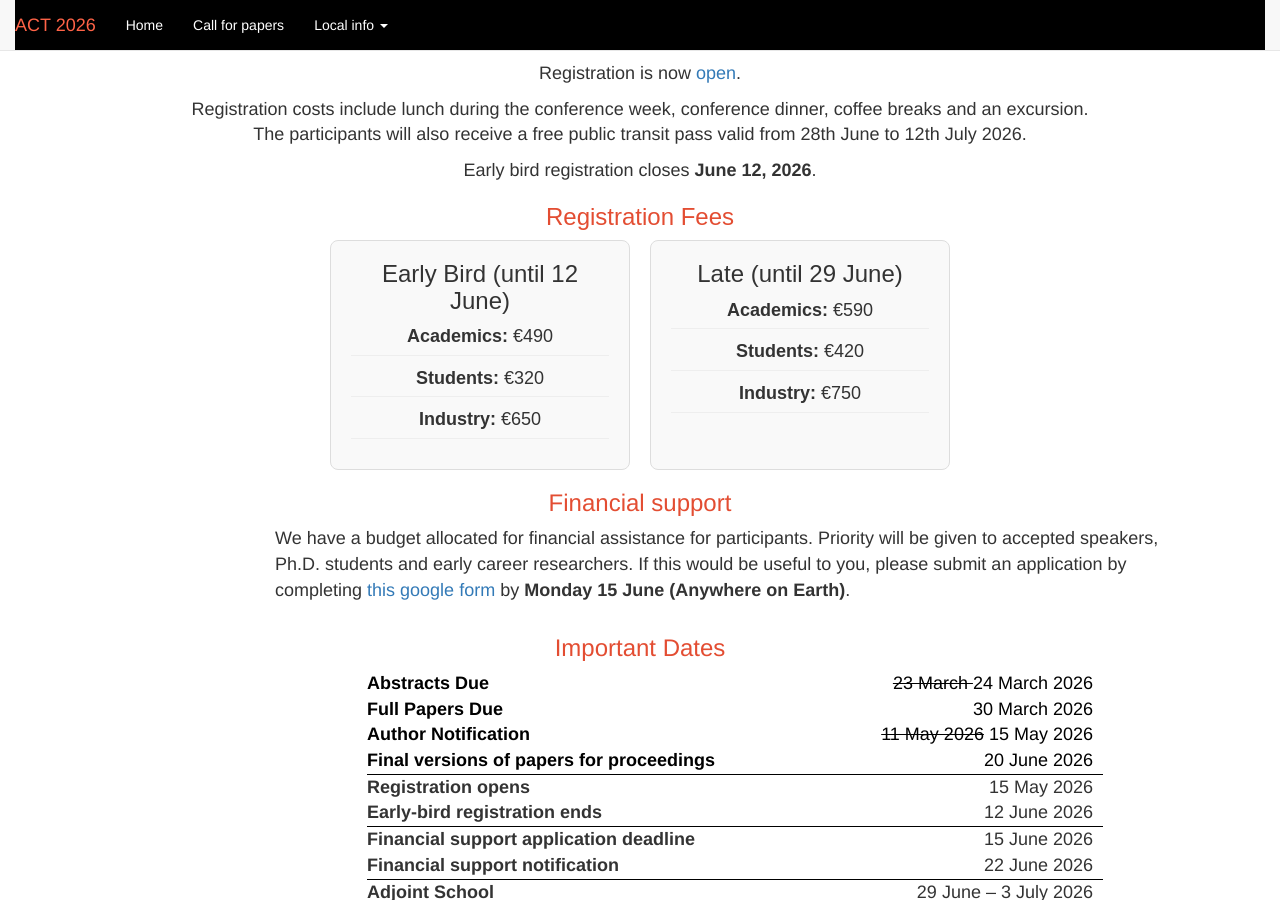
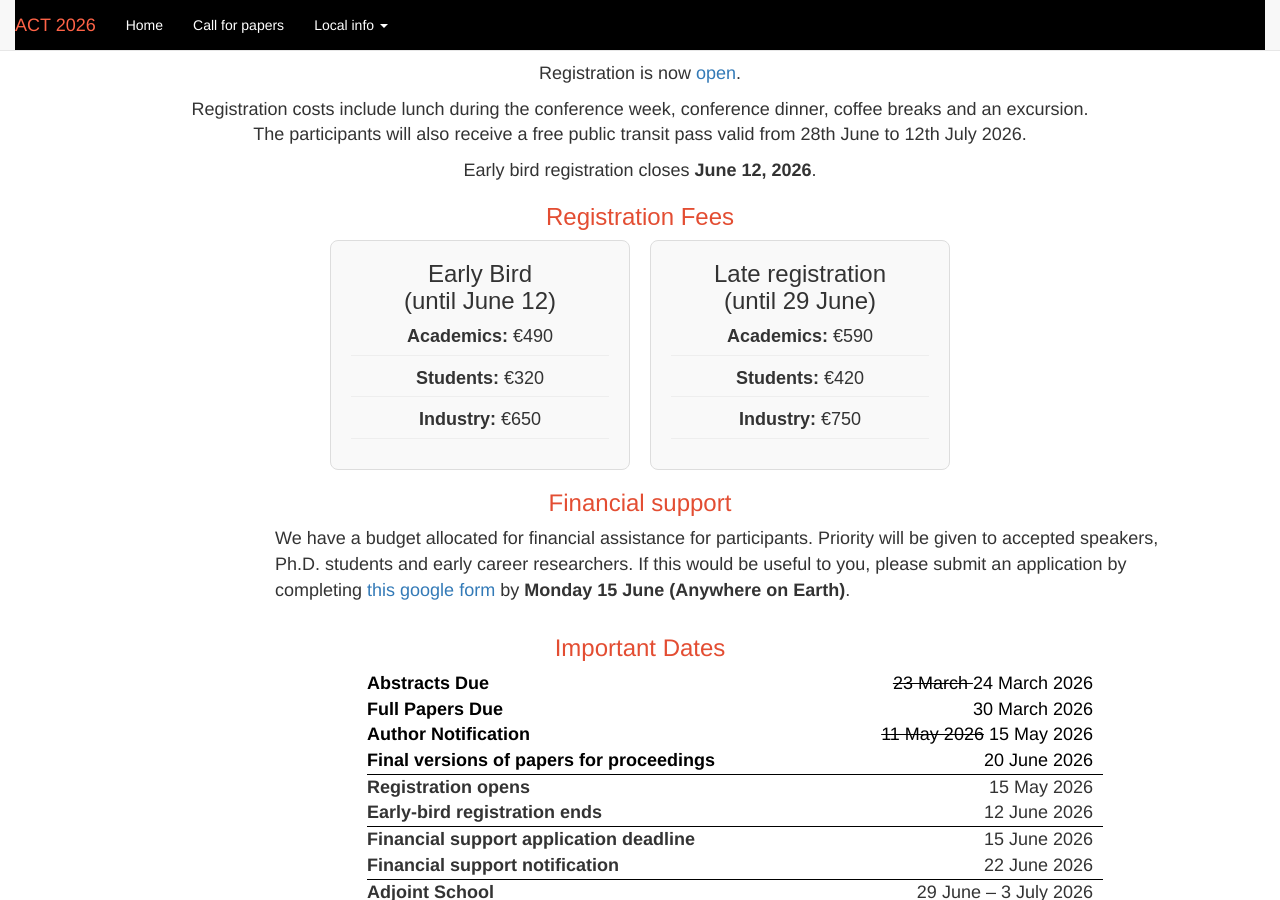
Before and after one commit to actconf2026/actconf2026.github.io, a Jekyll site: the page built from index_test.html, in a window 1280 px wide and 900 px high, scrolled down 759 px. Built offline with Jekyll 4.4.1, drawn with Linux system fonts in a browser that asks for light colours.

Commit message:
More adjustments

```diff
--- a/index_test.html
+++ b/index_test.html
@@ -64,7 +64,7 @@ layout: act
   <div class="pricing-grid">
     <!-- Early Bird Column -->
     <div class="pricing-card">
-      <h3>Early Bird (until 12 June)</h3>
+      <h3>Early Bird </br> (until June 12) </h3>
       <ul>
         <li><strong>Academics:</strong> €490</li>
         <li><strong>Students:</strong> €320</li>
@@ -74,7 +74,7 @@ layout: act
 
     <!-- Late Column -->
     <div class="pricing-card">
-      <h3>Late (until 29 June)</h3>
+      <h3>Late registration </br> (until 29 June)</h3>
       <ul>
         <li><strong>Academics:</strong> €590</li>
         <li><strong>Students:</strong> €420</li>
```
